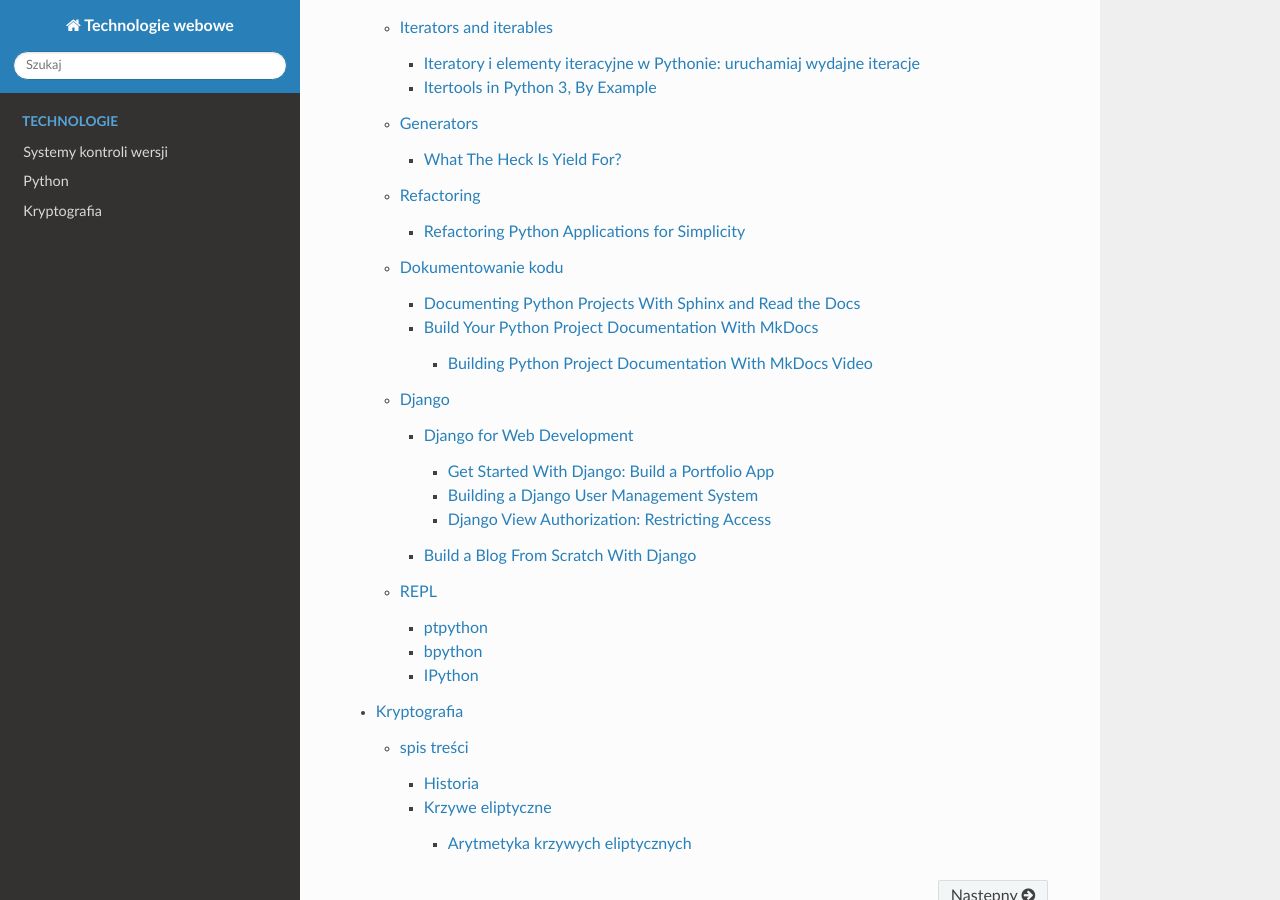
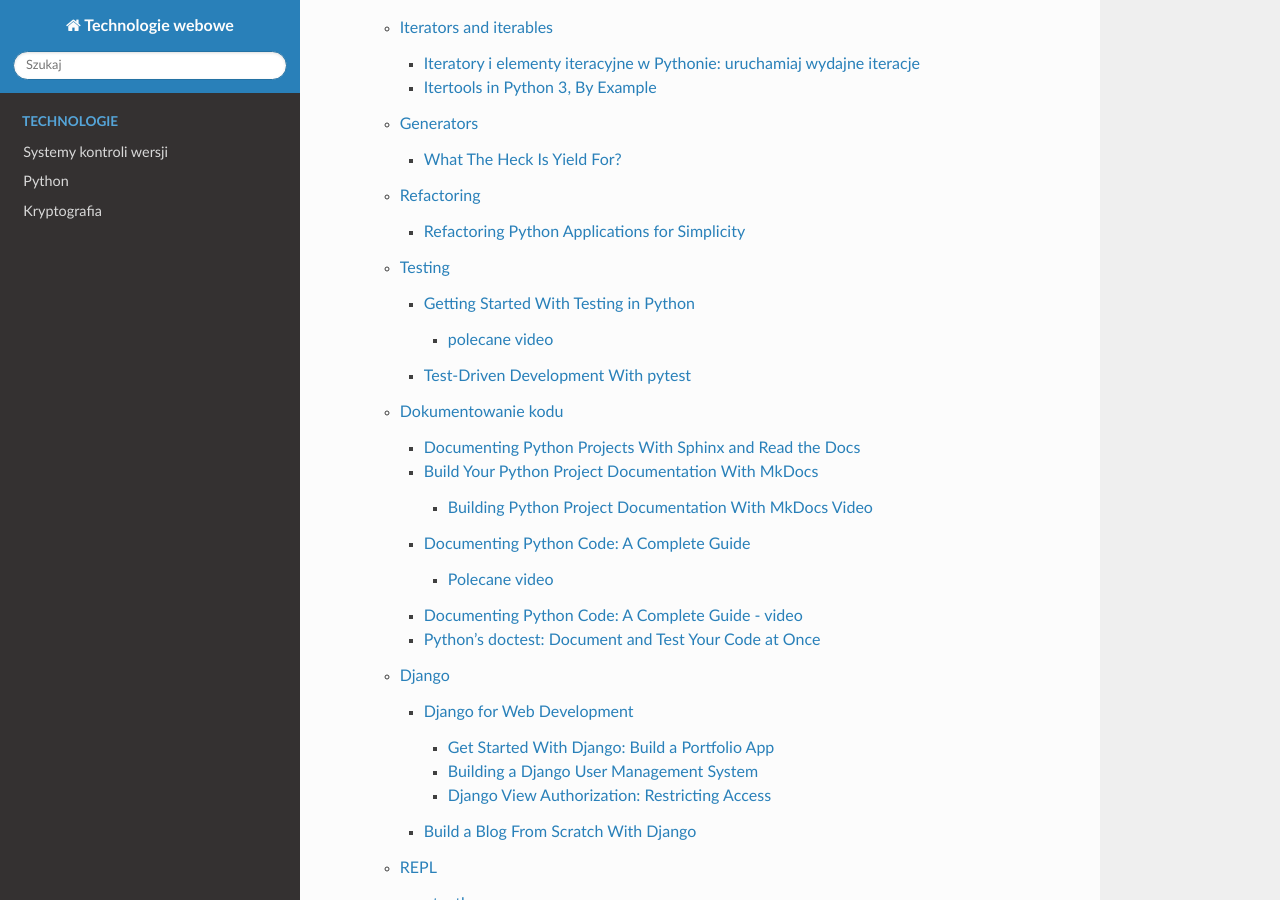
Before and after one commit to limielski/UsingSphinx, a Sphinx documentation site: the page built from docs/source/index.rst, in a window 1280 px wide and 900 px high, scrolled down 2400 px. Built offline with Sphinx 7.4.7 and the Read the Docs theme 2.0.0, drawn with Linux system fonts in a browser that asks for light colours.

Commit message:
add to docCode, testing

```diff
--- /dev/null
+++ b/docs/source/python/docCode/docCode2-0-video.rst
@@ -0,0 +1,14 @@
+.. _docCode2-0-video:
+
+Documenting Python Code: A Complete Guide - video
+=================================================
+
+https://realpython.com/courses/documenting-python-code/
+
+In this course, you’ll learn how to document your Python code! Documenting your code is important because it can help developers and users fully understand its usage and purpose.
+
+You’ll learn about:
+
+* The reasons that documenting your code is so important
+* The differences between commenting and documenting
+* Best practices for docstrings
--- /dev/null
+++ b/docs/source/python/docCode/docCode2-0.rst
@@ -0,0 +1,13 @@
+Documenting Python Code: A Complete Guide
+=========================================
+
+by James Mertz  Jul 25, 2018
+
+https://realpython.com/documenting-python-code/
+
+----
+
+Polecane video
+--------------
+
+:ref:`Documenting Python Code: A Complete Guide <docCode2-0-video>`
--- /dev/null
+++ b/docs/source/python/docCode/docCode3-0.rst
@@ -0,0 +1,18 @@
+Python's doctest: Document and Test Your Code at Once
+=====================================================
+
+https://realpython.com/python-doctest/
+
+Are you interested in writing usage examples for your code that work as documentation and test cases simultaneously? If your answer is yes, then Python’s doctest module is for you. This module provides a testing framework that doesn’t have too steep a learning curve. It’ll allow you to use code examples for two purposes: documenting and testing your code.
+
+Apart from allowing you to use your code’s documentation for testing the code itself, doctest will help you keep your code and its documentation in perfect sync at any moment.
+
+In this tutorial, you’ll:
+
+* Write doctest tests in your code’s documentation and docstrings
+* Understand how doctest works internally
+* Explore the limitations and security implications of doctest
+* Use doctest for test-driven development
+* Run your doctest tests using different strategies and tools
+
+You won’t have to install any third-party libraries or learn complex APIs to follow this tutorial. You only need to know the basics of Python programming and how to use the Python REPL or interactive shell.
--- a/docs/source/python/docCode/index.rst
+++ b/docs/source/python/docCode/index.rst
@@ -6,3 +6,6 @@
 
    docCode0
    docCode1
+   docCode2-0
+   docCode2-0-video
+   docCode3-0
--- a/docs/source/python/index.rst
+++ b/docs/source/python/index.rst
@@ -19,6 +19,7 @@
    Iterators-and-Iterables/index
    generators/index
    refactoring/index
+   testing/index
    docCode/index
    django/index
    repl/index
--- /dev/null
+++ b/docs/source/python/testing/index.rst
@@ -0,0 +1,7 @@
+Testing
+=======
+
+.. toctree::
+
+   testing0-0
+   testing0-0-video
--- /dev/null
+++ b/docs/source/python/testing/testing0-0-video.rst
@@ -0,0 +1,8 @@
+.. _testing0-0-video:
+
+Test-Driven Development With pytest
+===================================
+
+https://realpython.com/courses/test-driven-development-pytest/
+
+In this hands-on course, you’ll see how to create Python unit tests, execute them, and find the bugs before your users do. You’ll learn about the tools available to write and execute tests, check your application’s performance, and even look for security issues.
--- /dev/null
+++ b/docs/source/python/testing/testing0-0.rst
@@ -0,0 +1,21 @@
+Getting Started With Testing in Python
+======================================
+
+by Anthony Shaw  Oct 22, 2018
+
+https://realpython.com/python-testing/
+
+----
+
+polecane video
+--------------
+
+:ref:`Test-Driven Development With pytest <testing0-0-video>`
+
+----
+
+This tutorial is for anyone who has written a fantastic application in Python but hasn’t yet written any tests.
+
+Testing in Python is a huge topic and can come with a lot of complexity, but it doesn’t need to be hard. You can get started creating simple tests for your application in a few easy steps and then build on it from there.
+
+In this tutorial, you’ll learn how to create a basic test, execute it, and find the bugs before your users do! You’ll learn about the tools available to write and execute tests, check your application’s performance, and even look for security issues.
```
